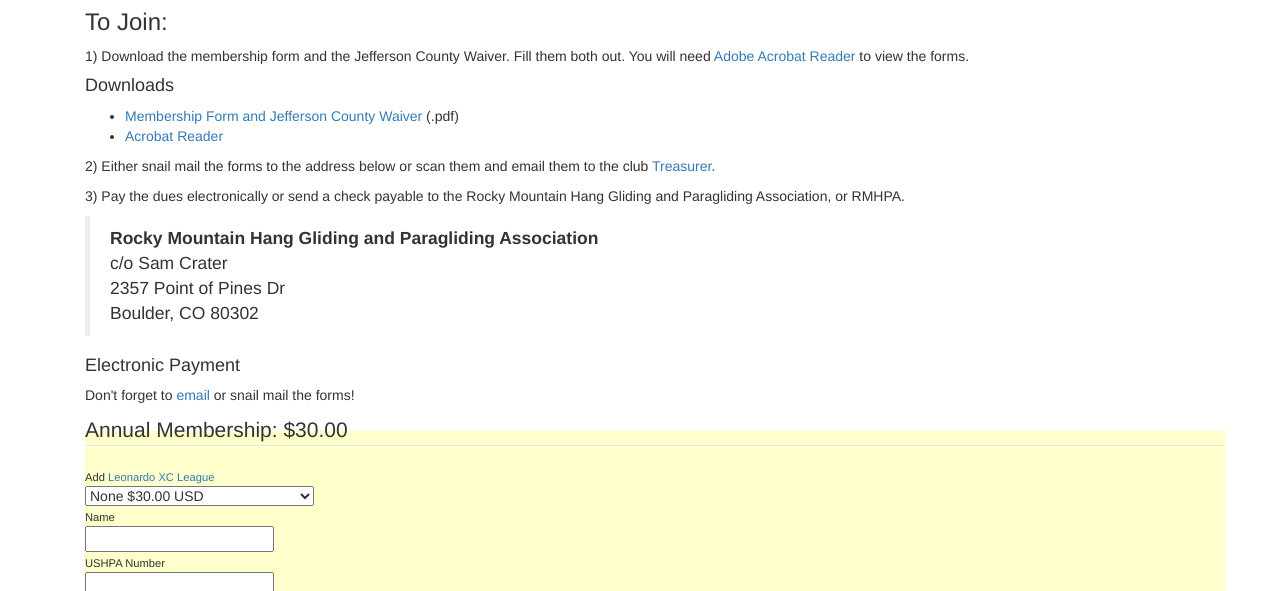
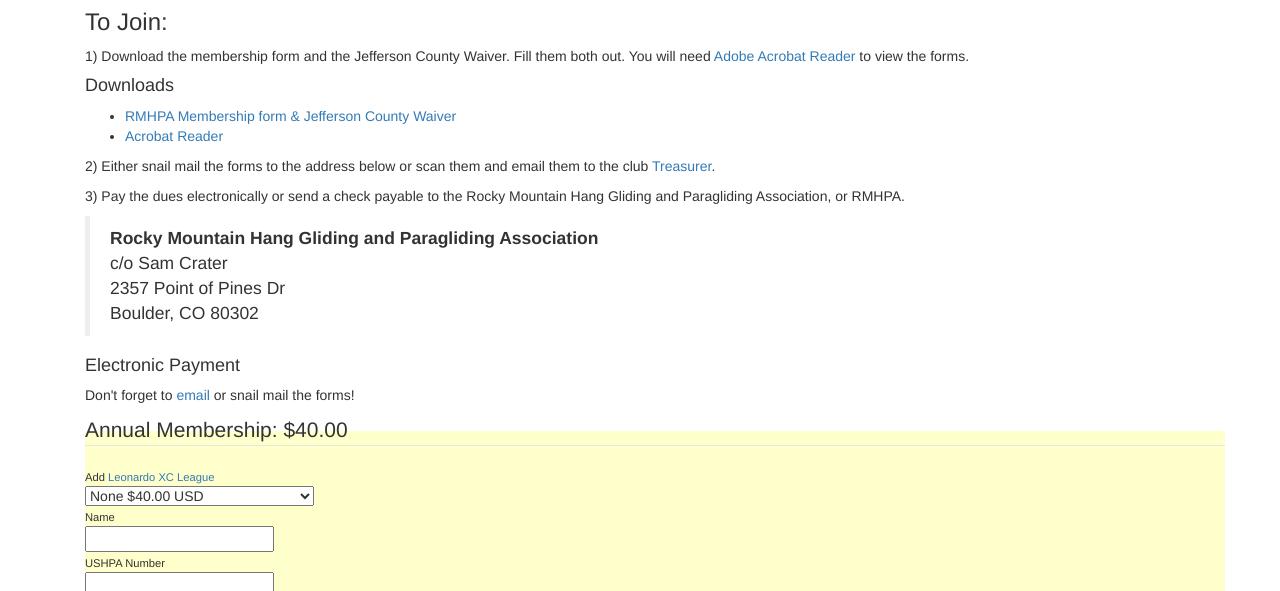
Before and after one commit to rmhpa/rmhpa.github.io, a Jekyll site: the page built from join.html, in a window 1280 px wide. Shown: the part 293-884 px from the top of the page. Built offline with Jekyll 4.4.1, drawn with Linux system fonts in a browser that asks for light colours; nearby versions of some CDN libraries.

```diff
--- a/join.html
+++ b/join.html
@@ -17,7 +17,7 @@
     Acrobat Reader</a> to view the forms.</p>
     <h4>Downloads</h4>
     <ul>
-      <li><a href="../downloads/rmhpa_membership_jeffco_waiver.pdf">Membership Form and Jefferson County Waiver</a> (.pdf)</li>
+      <li><a href="http://www.rmhpa.org/downloads/rmhpa_membership_jeffco_waiver.pdf" target="_blank">RMHPA Membership form &amp; Jefferson County Waiver</a></li>
       <li><a href="http://www.acrobat.com/" target="_blank">Acrobat Reader</a></li>
     </ul>
     <p>2) Either snail mail the forms to  the address below or scan them and email them to the club <a href="mailto:treasurer@rmhpa.org">Treasurer</a>.</p>
@@ -35,13 +35,13 @@
 
         <form action="https://www.paypal.com/cgi-bin/webscr" method="post">
           <fieldset style="background-color:#FFFFCC">
-            <legend>Annual Membership: $30.00</legend>
+            <legend>Annual Membership: $40.00</legend>
             <input type="hidden" name="cmd" value="_s-xclick">
             <input type="hidden" name="hosted_button_id" value="RCYXB2F4MG9MY">
                 <table>
                 <tr><td><input type="hidden" name="on0" value="Add RMHPA Leonardo XC League"><span style="font-size:.8em">Add <a href="http://www.rmhpa.org/messageboard/viewtopic.php?f=13&amp;t=4101" target="_blank">Leonardo XC League</a></span></td>
                 </tr><tr><td><select name="os0">
-                    <option value="None">None $30.00 USD</option>
+                    <option value="None">None $40.00 USD</option>
                     <option value="1 Year Leonardo XC">1 Year Leonardo XC $45.00 USD</option>
                 </select> </td></tr>
                 <tr><td><input type="hidden" name="on1" value="Name"><span style="font-size:.8em">Name</span></td></tr><tr><td><input type="text" name="os1" maxlength="200"></td></tr>
```
